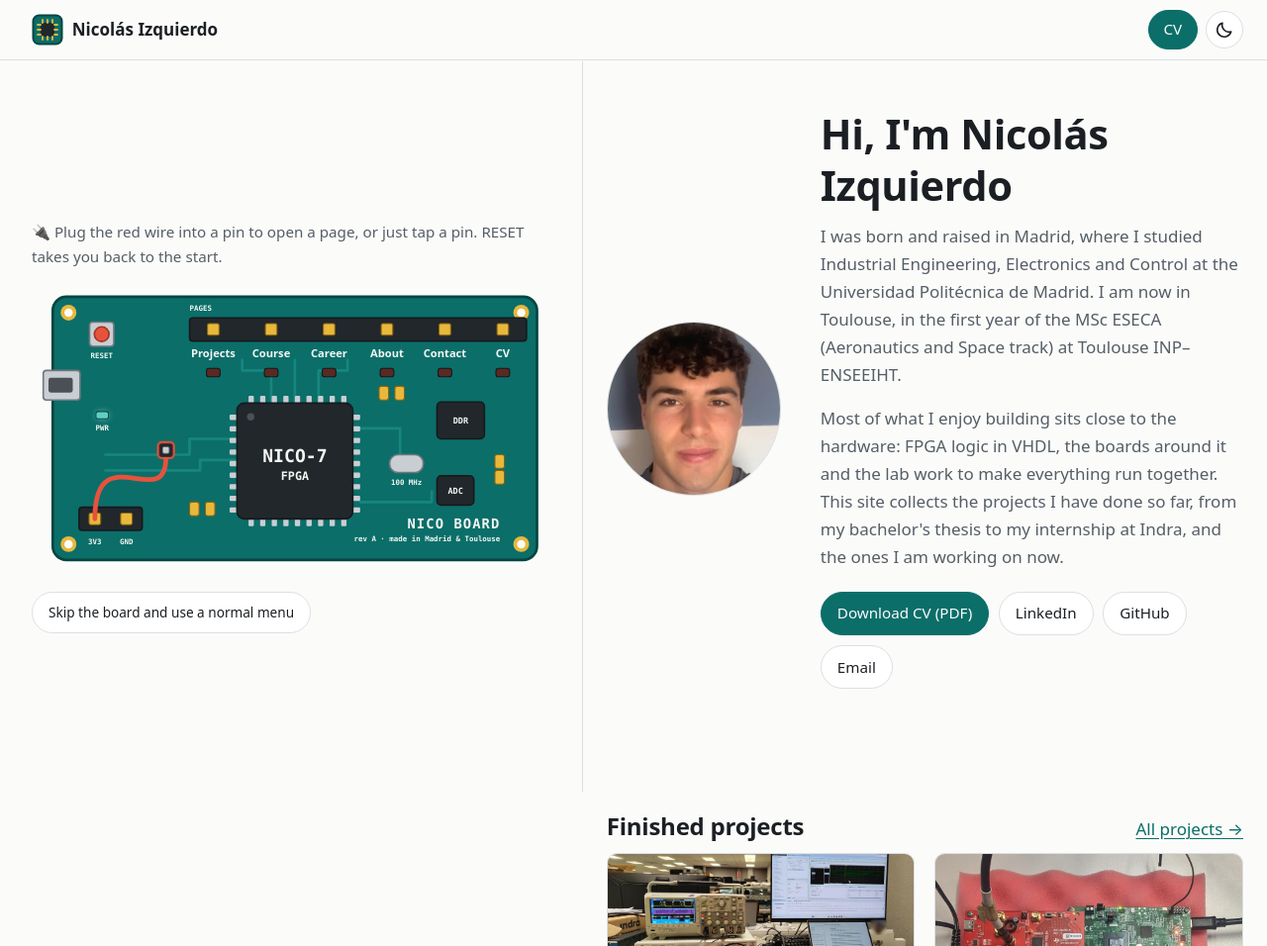
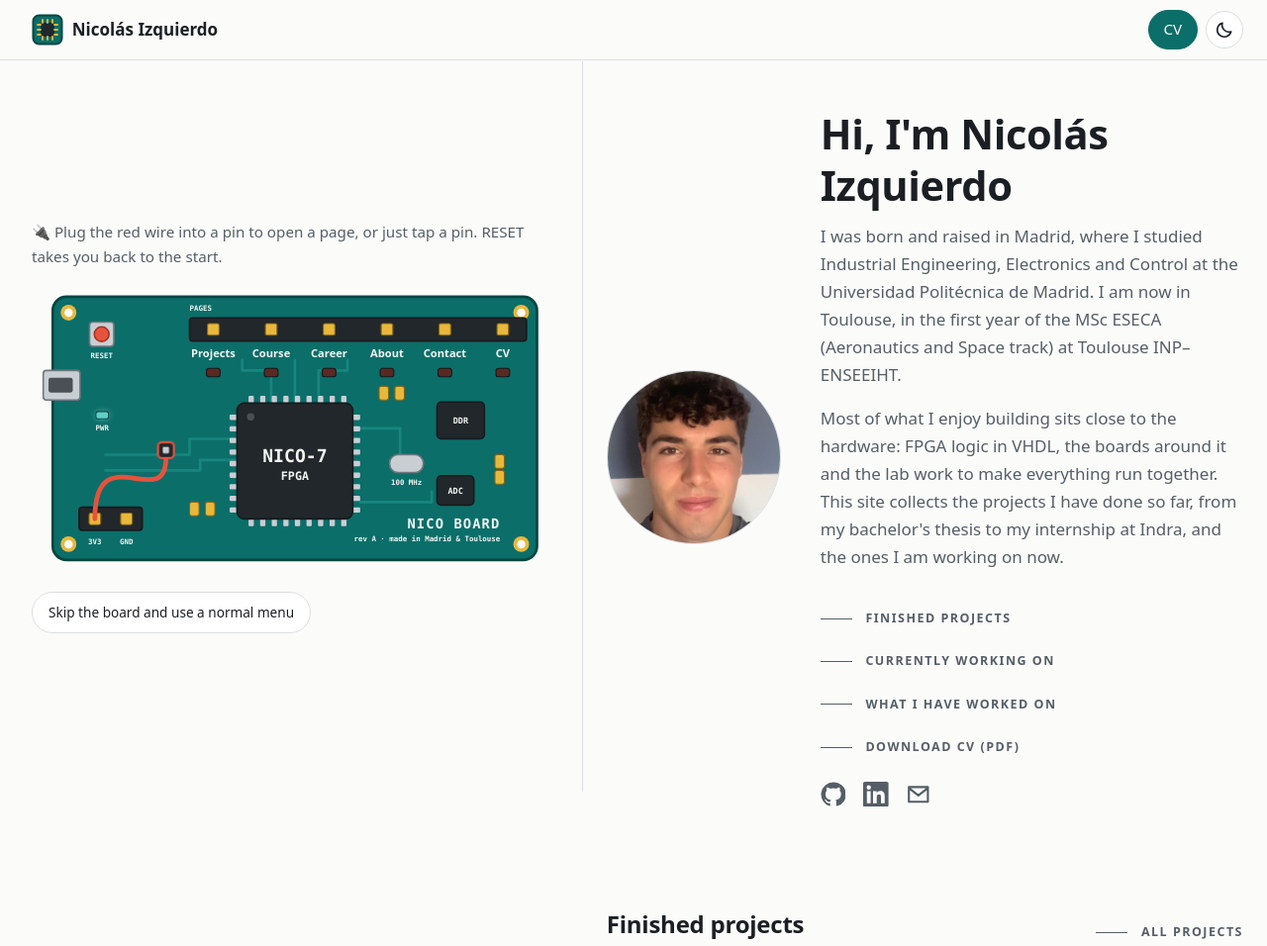
Before and after one commit to NicolasIzquierdoArruga/e-portfolio, an Astro site: page / in a window 1280 px wide. Shown: the top 956 px of the page at 99% size. Built offline with nearby package versions, Linux system fonts and the light colour scheme; Astro itself is replaced by a stand-in of ours.

Commit message:
Restyle the welcome page links: line labels and an icon row
Hero buttons become uppercase 'line' links (a thin line that grows on hover)
for the page sections and the CV, plus an icon row for GitHub, LinkedIn and
email. The section links use the same style. All in the site palette.

Co-Authored-By: Claude Opus 5.5 <noreply@anthropic.com>
Claude-Session: https://claude.ai/code/session_01RvbcLPUH66PMigjdaSDemw

```diff
--- a/src/pages/index.astro
+++ b/src/pages/index.astro
@@ -51,19 +51,38 @@ const strengths = [
         work to make everything run together. This site collects the projects I have done so far, from my bachelor's
         thesis to my internship at Indra, and the ones I am working on now.
       </p>
-      <div class="btn-row">
-        <a class="btn btn-primary" href={url(SITE.cv[0].file)}>Download CV (PDF)</a>
-        <a class="btn" href={SITE.linkedin} rel="me">LinkedIn</a>
-        <a class="btn" href={SITE.github} rel="me">GitHub</a>
-        <a class="btn" href={`mailto:${SITE.email}`}>Email</a>
-      </div>
+      <nav class="page-links" aria-label="On this page">
+        <ul>
+          <li><a class="line-link" href="#featured">Finished projects</a></li>
+          {ongoing.length > 0 && <li><a class="line-link" href="#ongoing">Currently working on</a></li>}
+          <li><a class="line-link" href="#strengths">What I have worked on</a></li>
+          <li><a class="line-link" href={url(SITE.cv[0].file)}>Download CV (PDF)</a></li>
+        </ul>
+      </nav>
+      <ul class="icon-links" aria-label="Elsewhere">
+        <li>
+          <a href={SITE.github} rel="me" aria-label="GitHub" title="GitHub">
+            <svg viewBox="0 0 24 24" aria-hidden="true"><path fill="currentColor" d="M12 .5a11.5 11.5 0 0 0-3.64 22.41c.58.1.79-.25.79-.56v-2c-3.2.7-3.88-1.37-3.88-1.37-.52-1.33-1.28-1.69-1.28-1.69-1.04-.71.08-.7.08-.7 1.15.08 1.76 1.19 1.76 1.19 1.03 1.76 2.69 1.25 3.35.96.1-.75.4-1.25.73-1.54-2.55-.29-5.24-1.28-5.24-5.69 0-1.26.45-2.28 1.19-3.09-.12-.29-.52-1.46.11-3.05 0 0 .97-.31 3.17 1.18a11 11 0 0 1 5.77 0c2.2-1.49 3.17-1.18 3.17-1.18.63 1.59.23 2.76.11 3.05.74.81 1.19 1.83 1.19 3.09 0 4.42-2.69 5.39-5.26 5.68.41.36.78 1.06.78 2.14v3.17c0 .31.21.67.8.56A11.5 11.5 0 0 0 12 .5z"></path></svg>
+          </a>
+        </li>
+        <li>
+          <a href={SITE.linkedin} rel="me" aria-label="LinkedIn" title="LinkedIn">
+            <svg viewBox="0 0 24 24" aria-hidden="true"><path fill="currentColor" d="M20.45 20.45h-3.55v-5.57c0-1.33-.03-3.04-1.85-3.04-1.86 0-2.14 1.45-2.14 2.94v5.67H9.35V9h3.41v1.56h.05c.48-.9 1.64-1.85 3.37-1.85 3.6 0 4.27 2.37 4.27 5.46v6.28zM5.34 7.43a2.06 2.06 0 1 1 0-4.12 2.06 2.06 0 0 1 0 4.12zM7.12 20.45H3.56V9h3.56v11.45zM22.22 0H1.77C.79 0 0 .77 0 1.73v20.54C0 23.23.79 24 1.77 24h20.45c.98 0 1.78-.77 1.78-1.73V1.73C24 .77 23.2 0 22.22 0z"></path></svg>
+          </a>
+        </li>
+        <li>
+          <a href={`mailto:${SITE.email}`} aria-label="Email" title="Email">
+            <svg viewBox="0 0 24 24" aria-hidden="true"><path fill="none" stroke="currentColor" stroke-width="2" stroke-linejoin="round" d="M3 5h18v14H3z M3 6l9 7 9-7"></path></svg>
+          </a>
+        </li>
+      </ul>
     </div>
   </section>
 
   <section class="container band" aria-labelledby="featured">
     <div class="section-head">
       <h2 id="featured">Finished projects</h2>
-      <a href={url('/projects')}>All projects →</a>
+      <a class="line-link" href={url('/projects')}>All projects</a>
     </div>
     <div class="grid">
       {featured.map((project) => <ProjectCard project={project} />)}
@@ -75,7 +94,7 @@ const strengths = [
       <section class="container band" aria-labelledby="ongoing">
         <div class="section-head">
           <h2 id="ongoing">Currently working on</h2>
-          <a href={url('/projects#ongoing')}>Ongoing projects →</a>
+          <a class="line-link" href={url('/projects#ongoing')}>Ongoing projects</a>
         </div>
         <div class="grid">
           {ongoing.map((project) => (
@@ -94,7 +113,7 @@ const strengths = [
           <li class="card">
             <h3>{s.title}</h3>
             <p>{s.text}</p>
-            <a href={url(s.href)}>See the project →</a>
+            <a class="line-link" href={url(s.href)}>See the project</a>
           </li>
         ))
       }
@@ -117,6 +136,38 @@ const strengths = [
   .intro {
     max-width: var(--prose-width);
     color: var(--text-muted);
+  }
+  .page-links ul,
+  .icon-links {
+    list-style: none;
+    padding: 0;
+    margin: 0;
+  }
+  .page-links {
+    margin: 1.75rem 0 1.5rem;
+  }
+  .page-links li + li {
+    margin-top: 0.85rem;
+  }
+  .icon-links {
+    display: flex;
+    gap: 1.1rem;
+    align-items: center;
+  }
+  .icon-links a {
+    display: block;
+    color: var(--text-muted);
+    transition: color 0.15s, transform 0.15s;
+  }
+  .icon-links a:hover,
+  .icon-links a:focus-visible {
+    color: var(--accent);
+    transform: translateY(-2px);
+  }
+  .icon-links svg {
+    display: block;
+    width: 1.6rem;
+    height: 1.6rem;
   }
   .band {
     margin-top: 3rem;
--- a/src/styles/global.css
+++ b/src/styles/global.css
@@ -335,6 +335,40 @@ hr {
   margin: 1.25rem 0;
 }
 
+/*
+ * "Line" links: uppercase label after a thin line that grows on hover,
+ * like a trace being routed to the label.
+ */
+.line-link {
+  display: inline-flex;
+  align-items: center;
+  gap: 0.85rem;
+  font-size: 0.78rem;
+  font-weight: 700;
+  letter-spacing: 0.12em;
+  text-transform: uppercase;
+  text-decoration: none;
+  color: var(--text-muted);
+  transition: color 0.15s;
+}
+.line-link::before {
+  content: '';
+  display: block;
+  width: 2rem;
+  height: 1px;
+  background: currentColor;
+  transition: width 0.2s ease, height 0.2s ease;
+}
+.line-link:hover,
+.line-link:focus-visible {
+  color: var(--accent);
+}
+.line-link:hover::before,
+.line-link:focus-visible::before {
+  width: 4rem;
+  height: 2px;
+}
+
 /* Small rounded labels for tags */
 .tag {
   display: inline-block;
```
